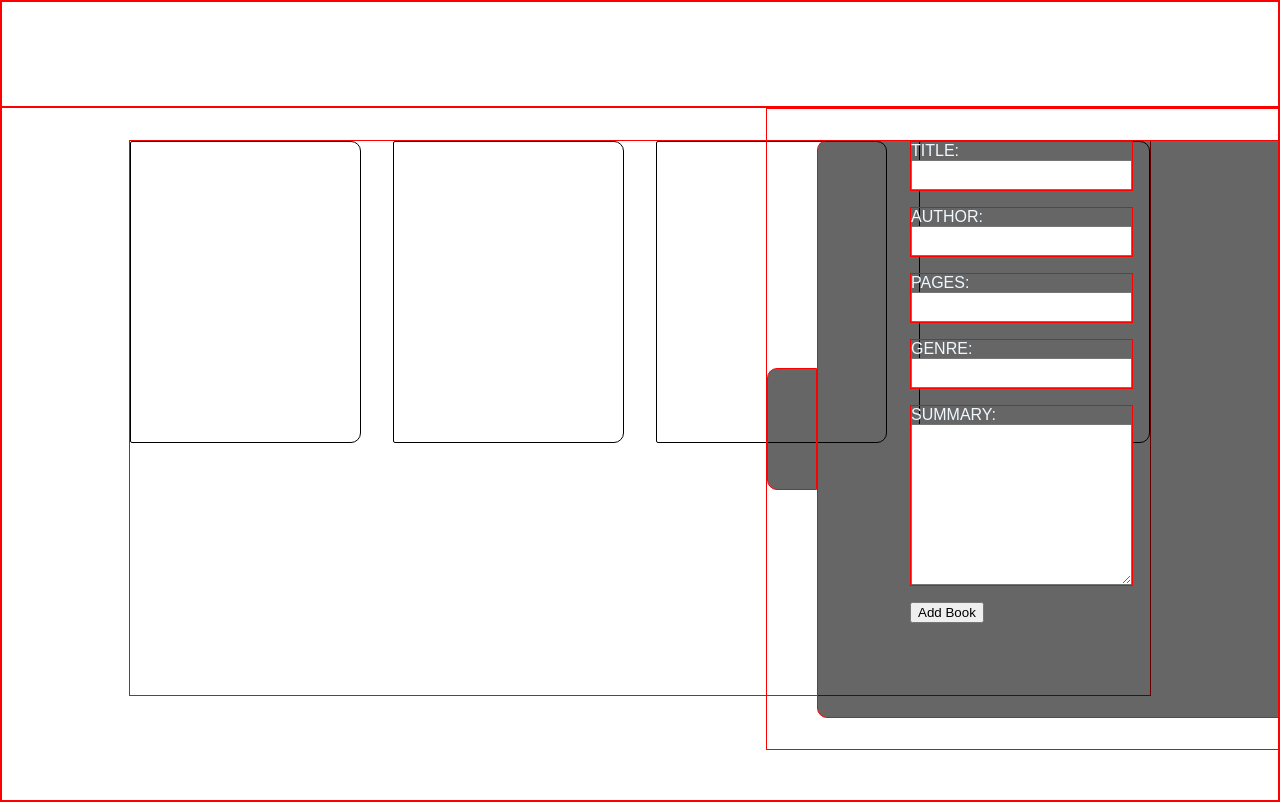
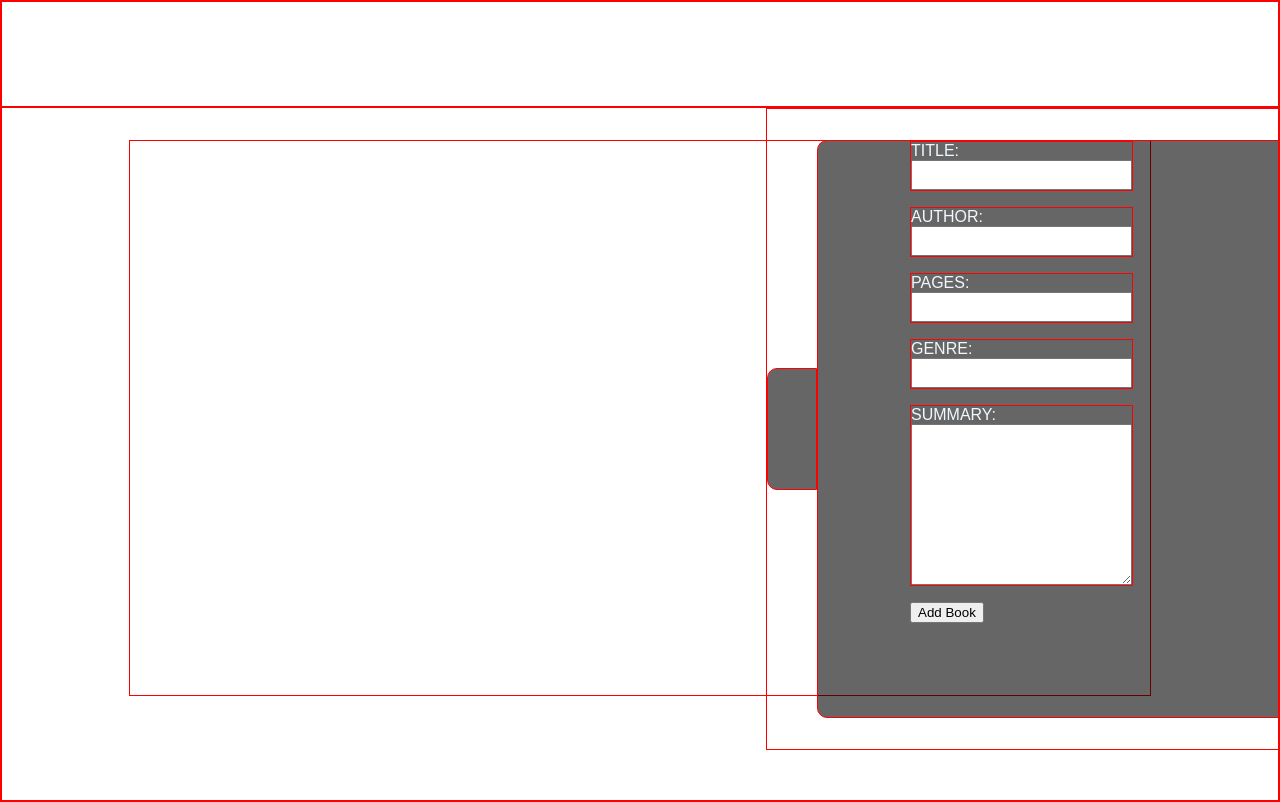
Before and after one commit to KramYengir/library-app, a plain HTML site: page index.html in a window 1280 px wide. Drawn offline with Linux system fonts and the light colour scheme; a web font is replaced by a local one.

Commit message:
remove example books

```diff
--- a/index.html
+++ b/index.html
@@ -13,10 +13,6 @@
         <div class="header"></div>
         <div class="main">
             <div class="book-display">
-                <div class="book"></div>
-                <div class="book"></div>
-                <div class="book"></div>
-                <div class="book"></div>
             </div>
             <div class="side active">
                 <div class="side-collar"></div>
```
